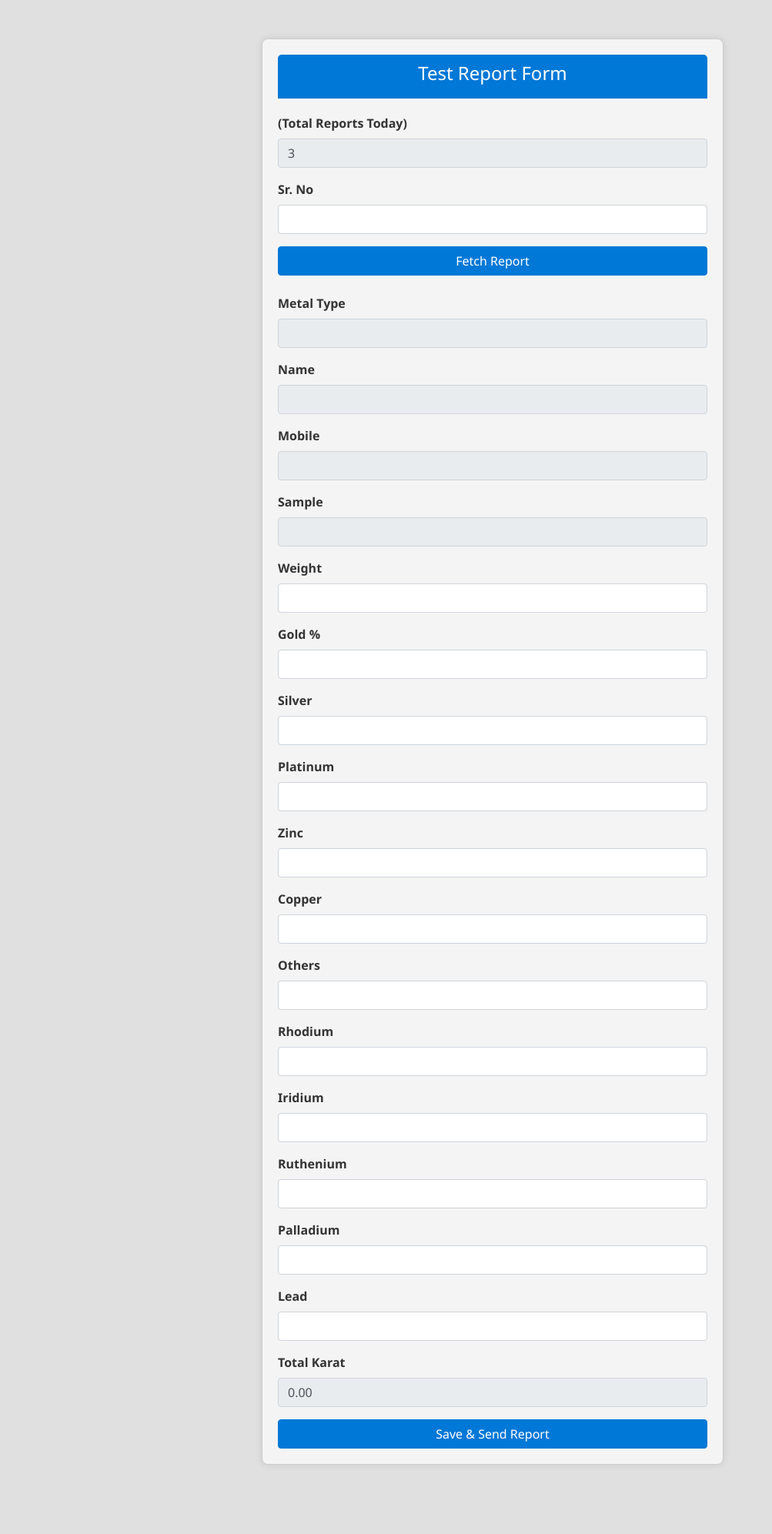
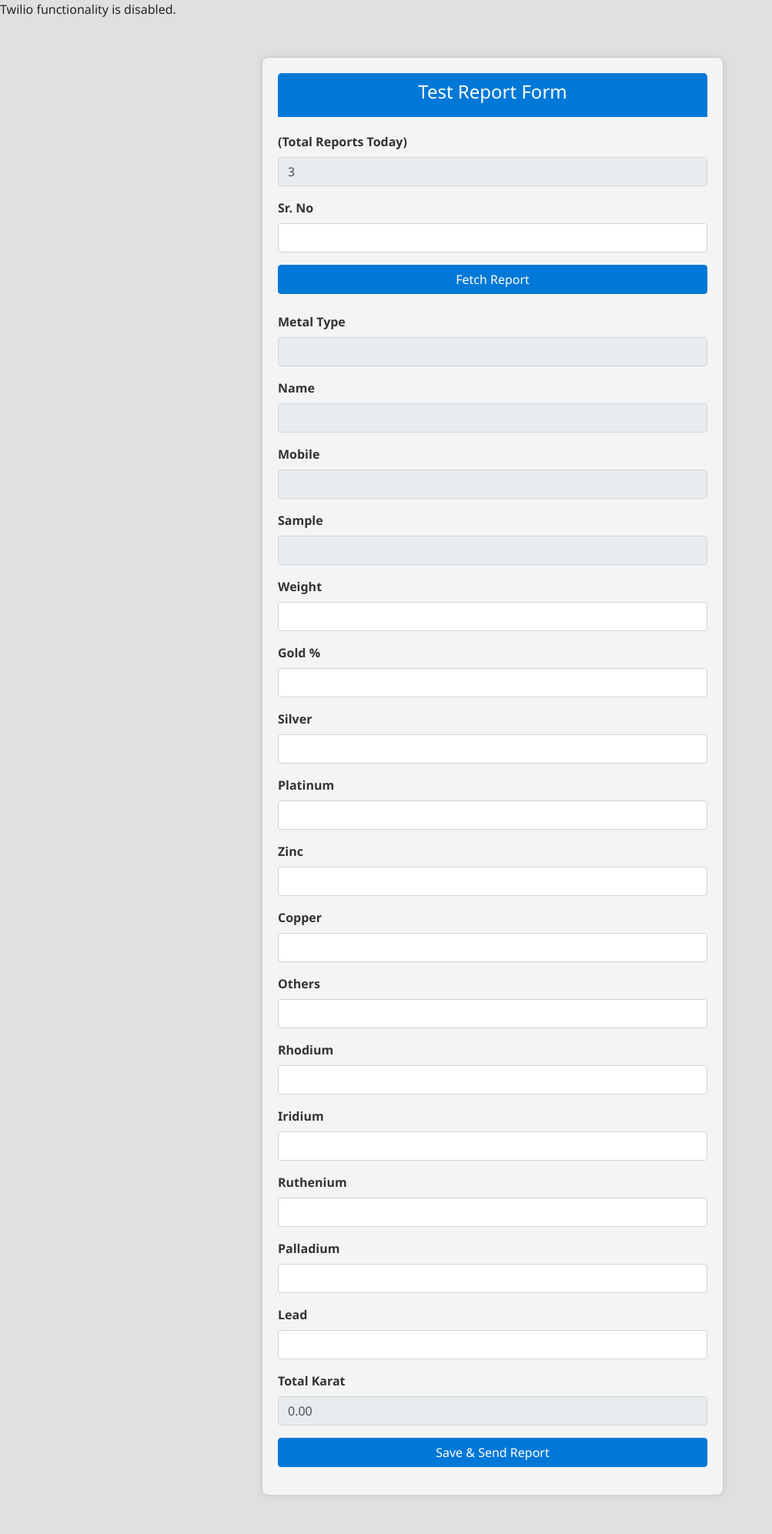
Before and after one commit to workingprototype/Metals-Test-Tool, a PHP site: page /testreportform.php in a window 1280 px wide. Shown: the whole page at 77% size, without its empty margins (0-1003 px from the left). Before the commit the page ends 1903 px from the top, so only its background shows below. Run offline with PHP 8.4, Linux system fonts and the light colour scheme; data comes from the database, SQL or seed files in the repository.

Commit message:
Added checks if twilio is enabled to send sms and whatsapp.

```diff
--- a/testreportform.php
+++ b/testreportform.php
@@ -4,12 +4,27 @@ require_once 'vendor/autoload.php'; // Adjust to the location of Twilio SDK
 
 use Twilio\Rest\Client;
 
+// Toggle to enable or disable Twilio usage
+$use_twilio = false; // Set to false to disable Twilio functionality
+
+// Twilio credentials
+
 $twilio_sid = '';
 $twilio_token = '';
 $twilio_phone_number = ''; // Your Twilio phone number (for SMS & Whatsapp)
 
-$client = new Client($twilio_sid, $twilio_token);
+// Check if Twilio credentials are available and usage is enabled
+$twilio_available = $use_twilio && !empty($twilio_sid) && !empty($twilio_token) && !empty($twilio_phone_number);
 
+// Twilio Client initialization (only if credentials are available and toggle is enabled)
+if ($twilio_available) {
+    $client = new Client($twilio_sid, $twilio_token);
+    echo "Twilio functionality is enabled.<br>";
+} elseif ($use_twilio) {
+    echo "Twilio credentials are missing. SMS/WhatsApp features will not work.<br>";
+} else {
+    echo "Twilio functionality is disabled.<br>";
+}
 
 $servername = "localhost";
 $username = "user";  // Use appropriate MySQL credentials
@@ -88,6 +103,7 @@ if ($_SERVER["REQUEST_METHOD"] == "POST") {
             echo "Test report saved successfully!";
 
             // Send SMS and WhatsApp
+            if ($twilio_available) {
             $message = "Hi $name,
                 Here's the test report result for your $metal_type.
                 Weight: $weight, Gold Percentage: $gold_percent%, Silver: $silver, Platinum: $platinum,
@@ -145,6 +161,9 @@ if ($_SERVER["REQUEST_METHOD"] == "POST") {
         } else {
             echo "Error sending WhatsApp message.";
         }
+    } else {
+        echo "SMS and WhatsApp messages were not sent because Twilio is disabled.<br>";
+    }
 } else {
     echo "Error: " . $sql . "<br>" . mysqli_error($conn);
 }
```
